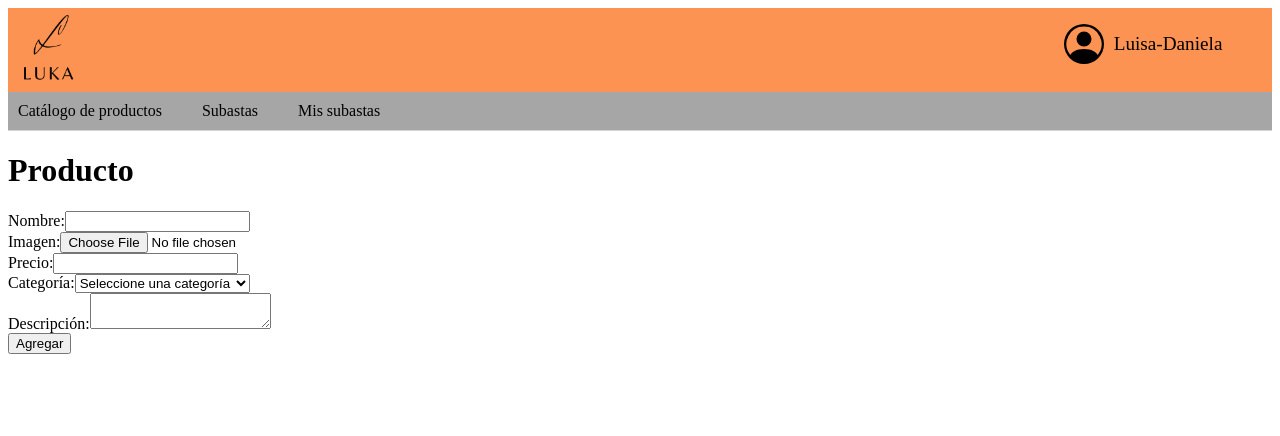
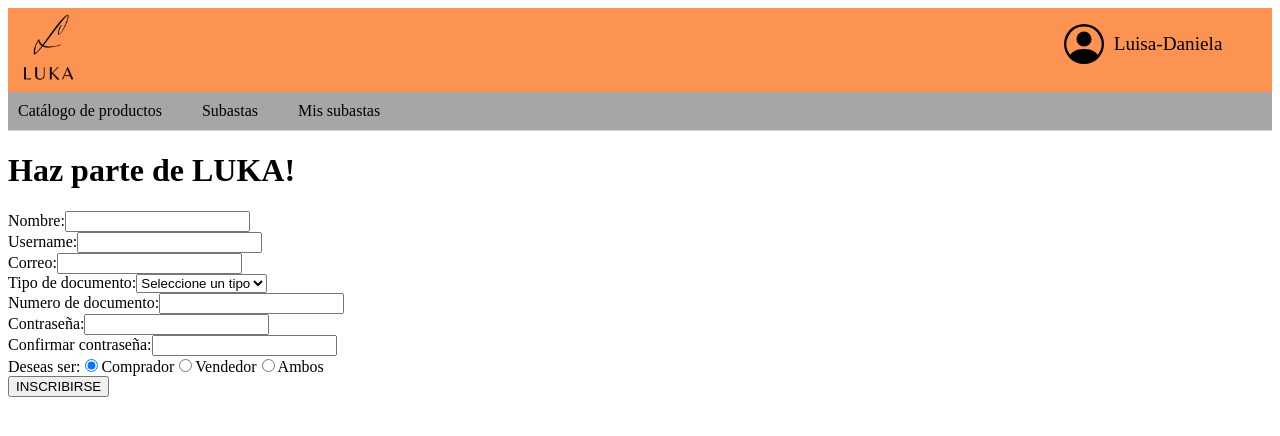
Before and after one commit to LUKA-ARSW/LUKA-Front, a React (Create React App) app: page / in a window 1280 px wide. Shown: the top 436 px of the page. Built offline with nearby package versions, Linux system fonts and the light colour scheme.

Commit message:
Pantalla de ingreso del usuario

```diff
--- a/src/App.js
+++ b/src/App.js
@@ -3,6 +3,7 @@ import Banner from './componentes/Banner';
 import Menu from './componentes/Menu';
 import PaginaPrincipal from './paginas/PaginaPrincipal';
 import Producto from './paginas/Producto';
+import Usuario from './paginas/Usuario';
 
 
 function App() {
@@ -10,7 +11,7 @@ function App() {
     <div className="App">
       <Banner/>
       <Menu/>
-      <Producto/>
+      <Usuario/>
     </div>
   );
 }
--- /dev/null
+++ b/src/paginas/Usuario.js
@@ -0,0 +1,100 @@
+import React from "react";
+
+
+const tipoDoc = [
+    "CC",
+    "CE",
+    "PASAPORTE"
+];
+
+
+export default function Usuario(){
+
+    const [tipoU, setTipoUsuario] = React.useState("comprador");
+
+    const [contrasena, setContrasena] = React.useState("");
+    const [confirmarContrasena, setConfirmarContrasena] = React.useState("");
+
+    const regex = /^(?=.*[a-z])(?=.*[A-Z])(?=.*\d)(?=.*[@$!%*?&])[A-Za-z\d@$!%*?&]{8,}$/;
+
+    const tipoUsuario = (nuevoTipoUsuario) => {
+        setTipoUsuario(nuevoTipoUsuario);
+    }
+
+    const validarContrasena = (event) => {
+        const contrasena = event.target.value;
+        if (regex.test(contrasena)) {
+            setContrasena(contrasena);
+        } else {
+            alert("La contraseña debe tener al menos 8 caracteres, incluyendo mayúsculas, minúsculas, números y caracteres especiales.");
+        }
+    }
+
+    const validarConfirmacionContrasena = (event) => {
+        setConfirmarContrasena(event.target.value);
+    }
+
+    function validarIgualdadContrasena(event){
+        if(contrasena !== confirmarContrasena){
+            alert("Las contraseñas no coinciden");
+            event.preventDefault();
+            return false;
+        }
+        return true;
+    }
+
+
+    return(
+        <React.Fragment>
+            <h1>Haz parte de LUKA!</h1>
+            <form action="/usuario" method="post" onSubmit={validarIgualdadContrasena}>
+                <div>
+                    <label>Nombre:</label>
+                    <input type="text" name="nombre" id="nombre" required></input>
+                </div>
+                <div>
+                    <label>Username:</label>
+                    <input type="text" name="username" id="username" required></input>
+                </div>
+                <div>
+                    <label>Correo:</label>
+                    <input type="email" name="correo" id="correo" pattern="[a-zA-Z0-9._%+-]+@[a-zA-Z0-9.-]+.[a-zA-Z]{2,}" required></input>
+                </div>
+                <div>
+                    <label>Tipo de documento:</label>
+                    <select name="tipoDocumento" id="tipoDocumento" required>
+                        <option value="">Seleccione un tipo</option>
+                        {tipoDoc.map((tipoDoc) => (
+                            <option value={tipoDoc}>{tipoDoc}</option>
+                        ))}
+                    </select>
+                </div>
+                <div>
+                    <label>Numero de documento:</label>
+                    <input type="text" name="numeroDocumento" id="numeroDocumento" required></input>
+                </div>
+                <div>
+                    <label>Contraseña:</label>
+                    <input type="password" name="contrasena" id="contrasena" value={contrasena} onChange={validarContrasena} required></input>
+                </div>
+                <div>
+                    <label>Confirmar contraseña:</label>
+                    <input type="password" name="confirmarContrasena" id="confirmarContrasena" value={confirmarContrasena} onChange={validarConfirmacionContrasena} required></input>
+                </div>
+                <div>
+                    <label>Deseas ser:</label>
+                    <input type="radio" checked={tipoU === "comprador"} value="comprador" onChange={()=>tipoUsuario("comprador")} required></input>
+                    <label>Comprador</label>
+
+                    <input type="radio" checked={tipoU === "vendedor"}  value="vendedor" onChange={()=>tipoUsuario("vendedor")} required></input>
+                    <label>Vendedor</label>
+
+                    <input type="radio" checked={tipoU === "ambos"}  value="ambos" onChange={()=>tipoUsuario("ambos")} required></input>
+                    <label>Ambos</label>
+                </div>
+
+                <button type="submit">INSCRIBIRSE</button>
+                </form>
+      </React.Fragment>
+    );
+}
```
